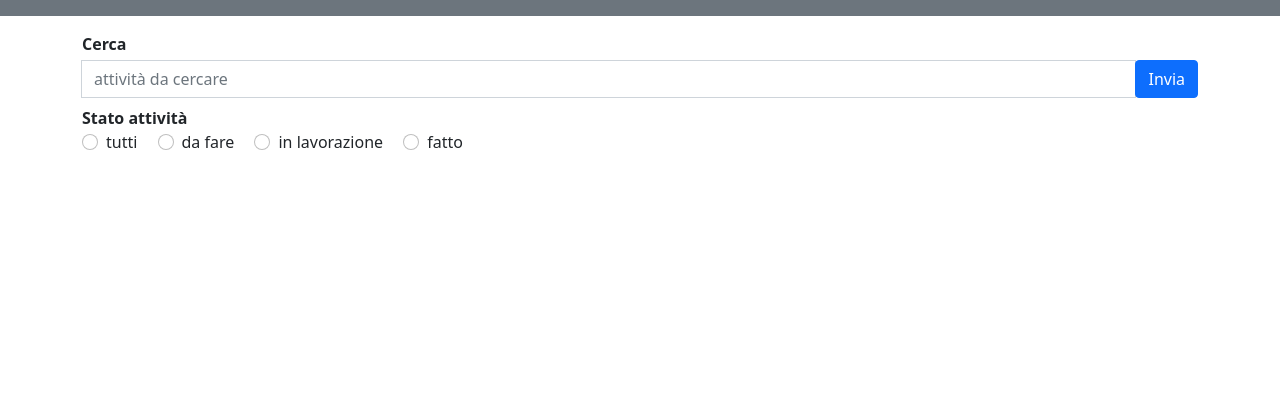
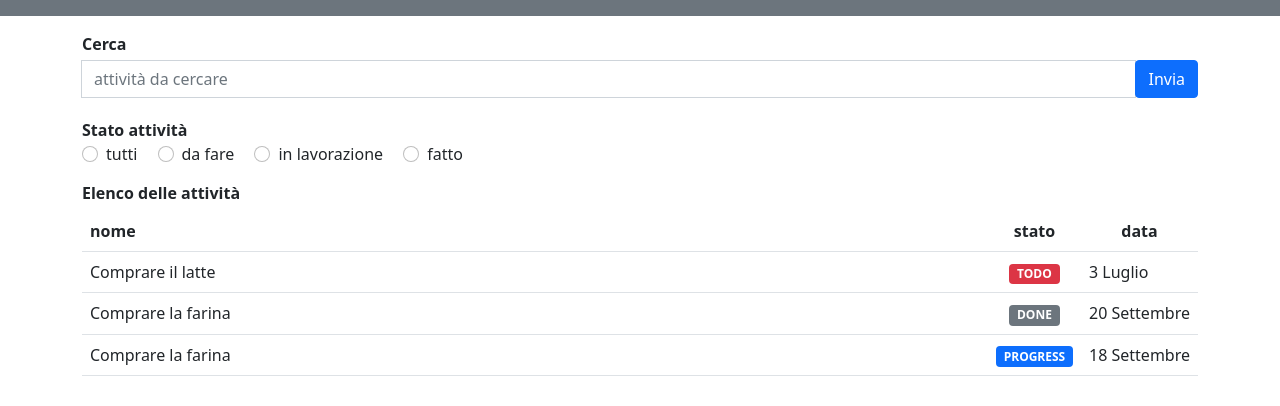
Before and after one commit to corsidrive/layout-tasklist-html, a plain HTML site: page index.html in a window 1280 px wide. Shown: the part 120-526 px from the top of the page. Drawn offline with nearby package versions, Linux system fonts and the light colour scheme.

Commit message:
tabella elenco attivià

```diff
--- a/index.html
+++ b/index.html
@@ -16,16 +16,16 @@
     </div>
 
     <div class="container">
-        <div class="input-group pb-1 my-1">
-            <label class="w-100 pb-1" for="searchText"><strong>Cerca</strong></label>
+        <div class="input-group pb-3 my-1">
+            <label class="w-100 pb-1 fw-bold" for="searchText">Cerca</label>
             <input id="searchText" type="text" class="form-control" placeholder="attività da cercare" aria-label="Recipient's username" aria-describedby="basic-addon2">
             <div class="input-group-append">
               <button class="btn btn-primary" type="button">Invia</button>
             </div>
         </div>
 
-        <div id="status-radio mb-3">
-            <div class="pe-2 w-100"><strong>Stato attività</strong></div>
+        <div id="status-radio" class=" mb-3">
+            <div class="fw-bold pe-2 w-100">Stato attività</div>
               <div class="form-check form-check-inline">
                 <input class="form-check-input" type="radio"  id="all" value="option1">
                 <label class="form-check-label" for="all">tutti</label>
@@ -44,6 +44,44 @@
               </div>
         </div>
 
+        <section class="tasklist mt-3">
+            <h1 class="fw-bold fs-6">Elenco delle attività</h1>
+            <table class="table">
+                <tr>
+                    <th class="w-100">nome</th>
+                    <th class="text-center">stato</th>
+                    <th class="text-center">data</th>
+                </tr>
+                <tr>
+                    <td>Comprare il latte</td>
+                    <td class="text-center">
+                        <span class="badge bg-danger text-uppercase">todo</span>
+                    </td>
+                    <td class="text-nowrap">
+                        3 Luglio
+                    </td>
+                </tr>
+                <tr>
+                    <td>Comprare la farina</td>
+                    <td class="text-center">
+                        <span class="badge bg-secondary text-uppercase">done</span>
+                    </td>
+                    <td class="text-nowrap">
+                        20 Settembre
+                    </td>
+                </tr>
+                <tr>
+                    <td>Comprare la farina</td>
+                    <td class="text-center">
+                        <span class="badge bg-primary text-uppercase">progress</span>
+                    </td>
+                    <td class="text-nowrap">
+                        18 Settembre
+                    </td>
+                </tr>
+            </table>
+
+        </section>
     </div>
 
     <script src="https://cdn.jsdelivr.net/npm/bootstrap@5.0.0-beta2/dist/js/bootstrap.bundle.min.js" integrity="sha384-b5kHyXgcpbZJO/tY9Ul7kGkf1S0CWuKcCD38l8YkeH8z8QjE0GmW1gYU5S9FOnJ0" crossorigin="anonymous"></script>
```
